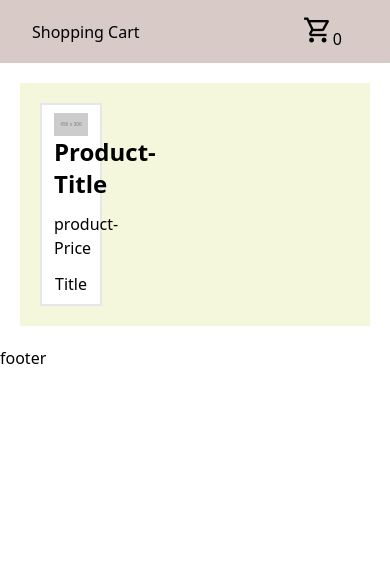
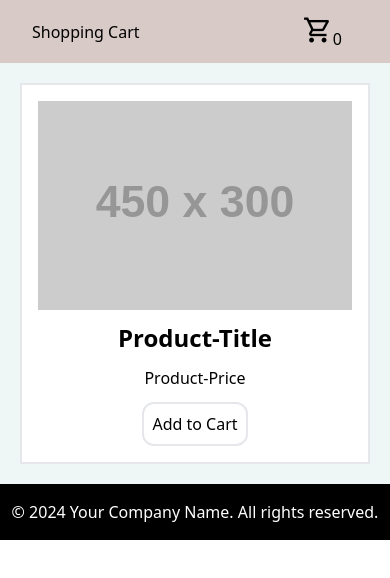
Before and after one commit to sugu2344/task5, a React (Vite) app: page / in a window 390 px wide. Shown: the top 578 px of the page. Built offline with nearby package versions, Linux system fonts and the light colour scheme.

Commit message:
product card completed with responsive

```diff
--- a/src/components/footer.jsx
+++ b/src/components/footer.jsx
@@ -1,5 +1,11 @@
 const Footer = () => {
-  return <>footer</>;
+  const currentYear = new Date().getFullYear();
+
+  return (
+    <footer className="text-center py-4 bg-black text-white">
+      <p>&copy; {currentYear} Your Company Name. All rights reserved.</p>
+    </footer>
+  );
 };
 
 export default Footer;
--- a/src/components/landingpage.jsx
+++ b/src/components/landingpage.jsx
@@ -1,13 +1,15 @@
 const LandingPage = () => {
   return (
     <>
-      <div className="bg-[#F5F7DC] m-5 p-5 flex flex-row space-y-3 space-x-3">
-        <div className="w-[20%] px-3 py-2 border-2 bg-white">
-          <img src="https://placehold.co/450x300"></img>
-          <div className="text-center space-y-3">
+      <div className="flex flex-wrap gap-4 p-5 bg-[#EFF7F6]">
+        <div className="w-full sm:w-[45%] md:w-[30%] lg:w-[23%] border-2 bg-white p-4">
+          <img src="https://placehold.co/450x300" alt="Product" />
+          <div className="text-center space-y-3 mt-3">
             <h1 className="font-bold text-2xl">Product-Title</h1>
-            <p> product-Price</p>
-            <p>Title</p>
+            <p>Product-Price</p>
+            <button className="border-2 p-2 rounded-xl hover:bg-black hover:text-white">
+              Add to Cart
+            </button>
           </div>
         </div>
       </div>
```
